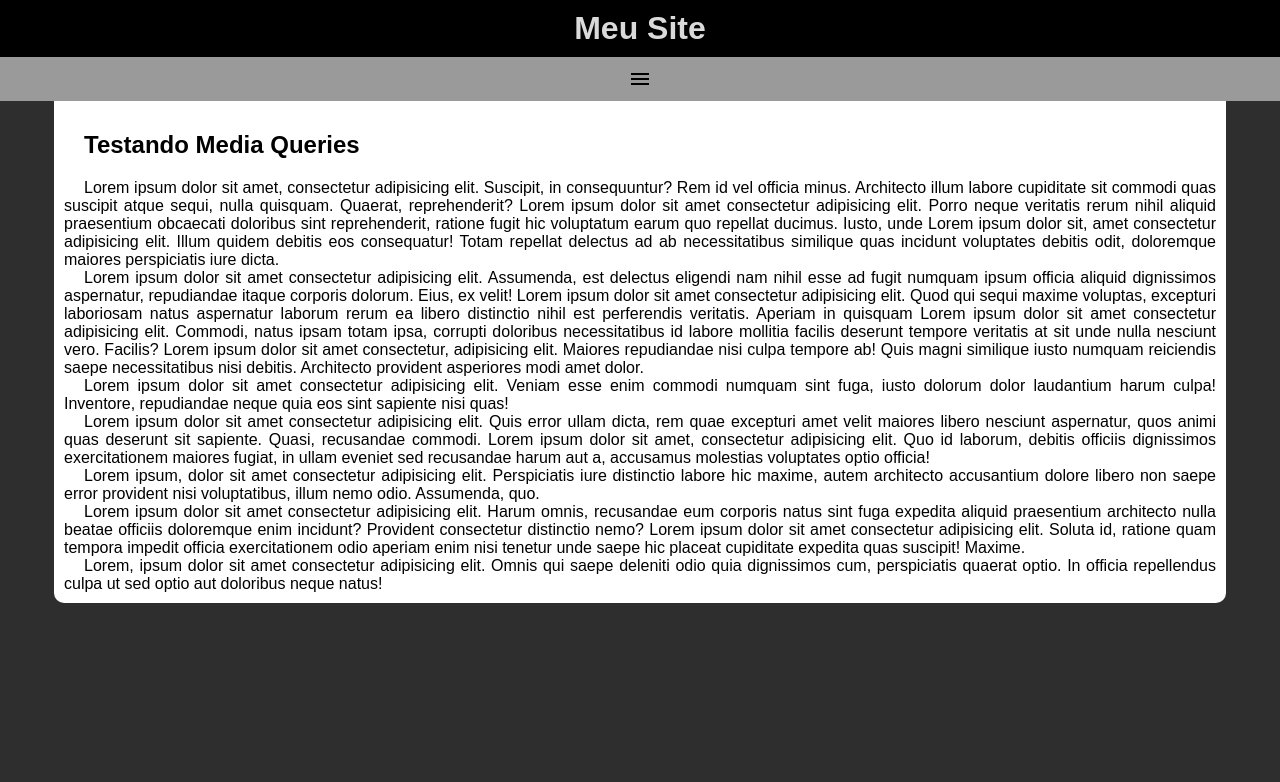
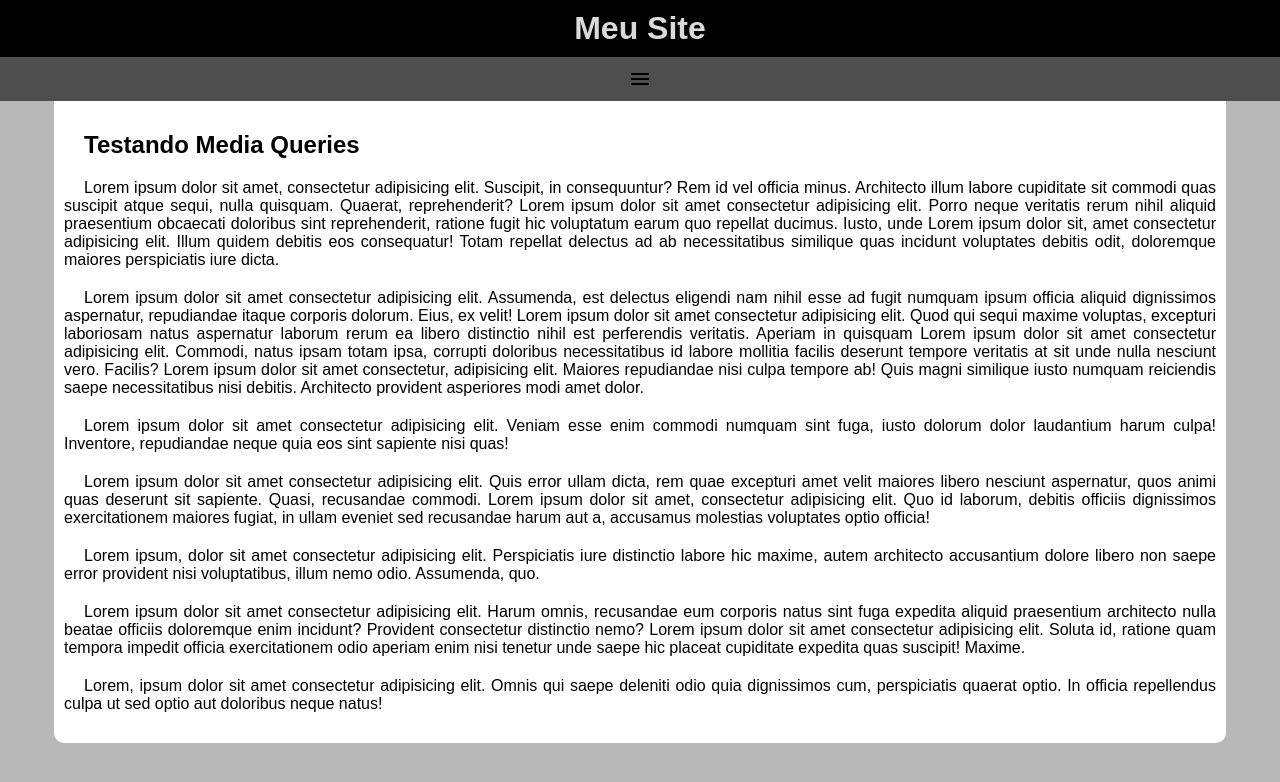
Before and after one commit to DCMXCIX/htmlcss, a plain HTML site: page exercicios/ex026/mq005/index.html in a window 1280 px wide. In both pictures the pointer is over the element "menu". Drawn offline with nearby package versions, Linux system fonts and the light colour scheme.

Commit message:
pequenas alteracoes visuais

```diff
--- a/exercicios/ex026/mq005/estilos/style.css
+++ b/exercicios/ex026/mq005/estilos/style.css
@@ -7,7 +7,7 @@
 }
 
 body, html {
-    background-color: rgb(46, 46, 46);
+    background-color: rgb(184, 184, 184);
 }
 
 header {
@@ -30,7 +30,7 @@ header > h1 {
 }
 
 #burguer:hover {
-    background-color: rgba(187, 187, 187, 0.829);
+    background-color: rgb(78, 78, 78);
     color: black;
     transition-duration: 0.7s;
 }
@@ -54,7 +54,7 @@ menu > ul > li > a {
 }
 
 menu > ul > li > a:hover {
-    background-color: rgb(139, 139, 139);
+    background-color: rgb(82, 82, 82);
     transition-duration: 0.7s;
     color: rgb(59, 16, 16);
     text-shadow: 1px 1px 2px rgba(56, 16, 16, 0.144);
@@ -75,6 +75,6 @@ main > article > h2 {
 
 article > p {
     text-align: justify;
-    margin-bottom: 2    0px;
+    margin-bottom: 20px;
     text-indent: 20px;
 }
```
